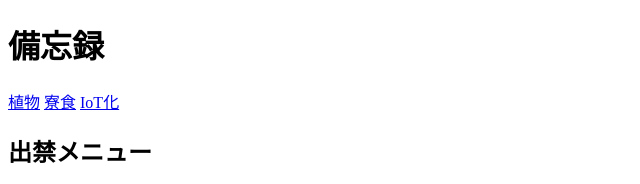
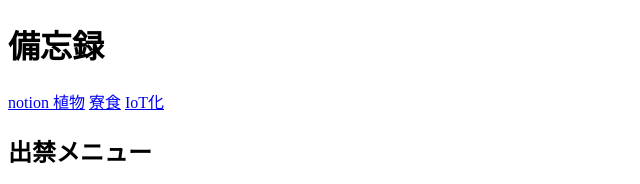
Before and after one commit to sharo854/sharo854.github.io, a plain HTML site: page index.html in a window 1280 px wide. Shown: the top 184 px of the page, without its empty margins (0-640 px from the left). Drawn offline with Linux system fonts and the light colour scheme.

Commit message:
Update index.html

```diff
--- a/index.html
+++ b/index.html
@@ -9,7 +9,7 @@
 </head>
 <body>
   <h1>備忘録</h1>
-
+  <a href="https://www.notion.so/19-45-Azure-DevOps-5a8686ab943e4da0a01a523b2eaa9926"> notion </a>
   <a href="#plant">植物</a>
   <a href="#寮食">寮食</a>
   <a href="#iot">IoT化</a>
```
